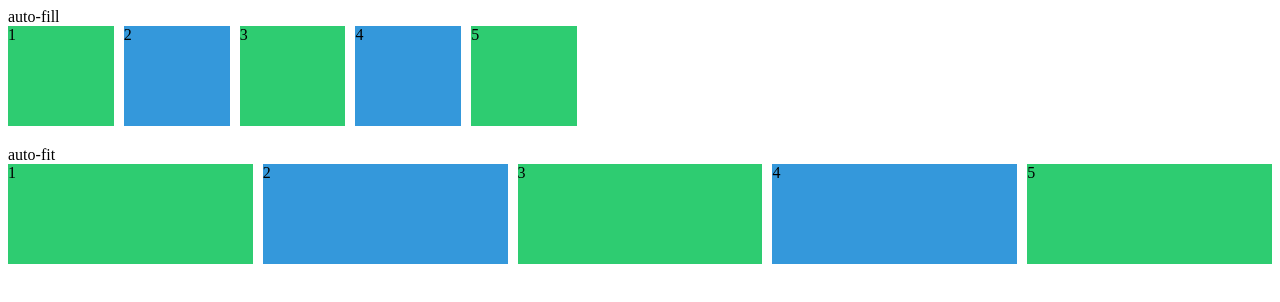
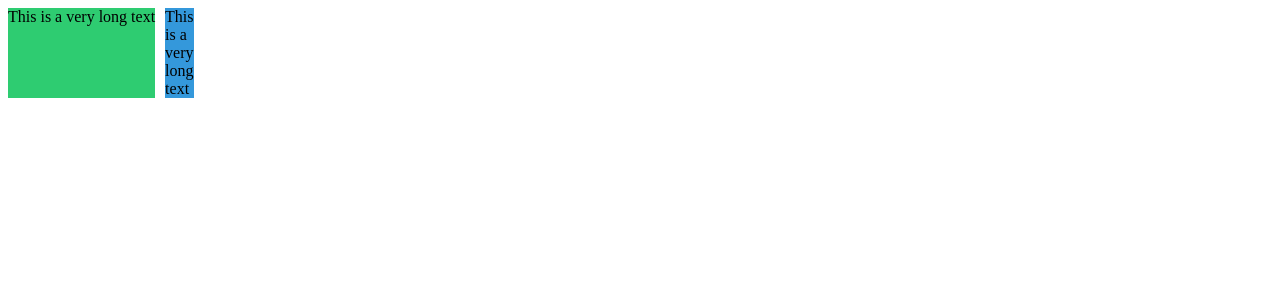
Before and after one commit to vriznet/na-css-grid, a plain HTML site: page index.html in a window 1280 px wide. Drawn offline with Linux system fonts and the light colour scheme.

Commit message:
2.12 min-content max-content - 1

```diff
--- a/index.html
+++ b/index.html
@@ -7,21 +7,9 @@
   </head>
 
   <body>
-    auto-fill
     <div class="grid">
-      <div class="item">1</div>
-      <div class="item">2</div>
-      <div class="item">3</div>
-      <div class="item">4</div>
-      <div class="item">5</div>
-    </div>
-    auto-fit
-    <div class="grid">
-      <div class="item">1</div>
-      <div class="item">2</div>
-      <div class="item">3</div>
-      <div class="item">4</div>
-      <div class="item">5</div>
+      <div class="item">This is a very long text</div>
+      <div class="item">This is a very long text</div>
     </div>
   </body>
 </html>
--- a/styles.css
+++ b/styles.css
@@ -1,16 +1,9 @@
 .grid {
   display: grid;
   gap: 10px;
+  grid-template-columns: max-content min-content;
+  grid-template-rows: max-content min-content;
   grid-auto-rows: 100px;
-  margin-bottom: 20px;
-}
-
-.grid:first-child {
-  grid-template-columns: repeat(auto-fill, minmax(100px, 1fr));
-}
-
-.grid:last-child {
-  grid-template-columns: repeat(auto-fit, minmax(100px, 1fr));
 }
 
 .item:nth-child(odd) {
```
